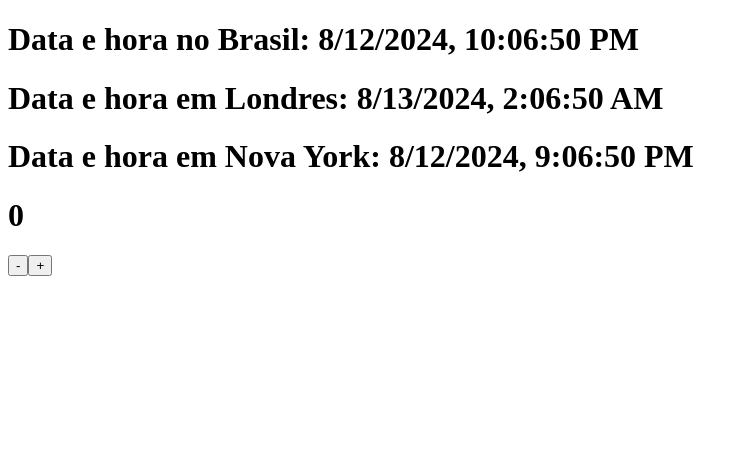
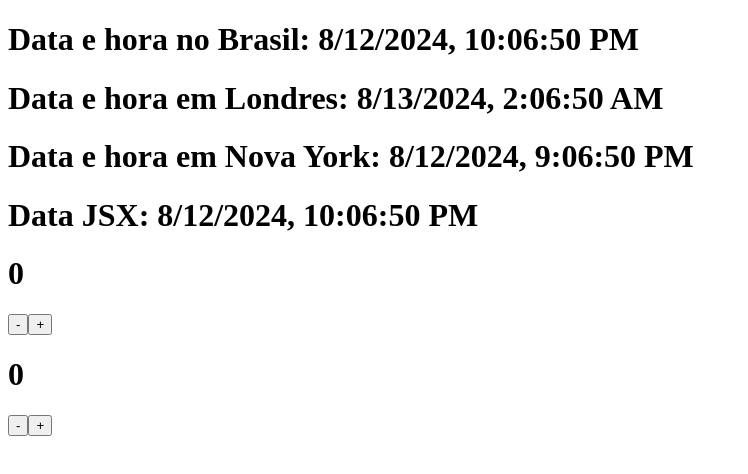
Before and after one commit to oliveiradsmatheus/AulaReact, a React (Create React App) app: page / in a window 1280 px wide. Shown: the top 474 px of the page, without its empty margins (0-748 px from the left). Built offline with nearby package versions, Linux system fonts and the light colour scheme.

Commit message:
Implementação de um relógio em .jsx

```diff
--- a/src/App.js
+++ b/src/App.js
@@ -1,5 +1,7 @@
 import Data from "./meusComponentes/Data.js";
+import DataV2 from "./meusComponentes/DataV2.jsx"
 import Contador from "./meusComponentes/ContadorV2.jsx"
+import ContadorV2 from "./meusComponentes/ContadorV2.jsx";
 
 function App() {
   return (
@@ -7,7 +9,9 @@
       <Data texto="Data e hora no Brasil: " timeZone="-3.00" />
       <Data texto="Data e hora em Londres: " timeZone="+1.00" />
       <Data texto="Data e hora em Nova York: " timeZone="-4.00" />
+      <DataV2 texto="Data JSX: " timeZone={-3.00} />
       <Contador />
+      <ContadorV2 />
     </div>
   );
 }
--- a/src/meusComponentes/ContadorV2.jsx
+++ b/src/meusComponentes/ContadorV2.jsx
@@ -1,6 +1,6 @@
 import { useState } from "react";
 
-export default function Contador(props) {
+export default function ContadorV2(props) {
     const [valor, setValor] = useState(0); //hook useState = Permite que você use o state e outros recursos do React sem escrever uma classe.
     //Também permite que você informe um valor inicial para o estado. useState(valor);
 
--- /dev/null
+++ b/src/meusComponentes/DataV2.jsx
@@ -0,0 +1,38 @@
+import { useEffect, useState } from "react";
+
+//useEffect é um hook que permite gerenciar o ciclo de vida de um componente quando ele é desenvolvido utilizando a sintaxe JSX.
+/*
+useEffect (function () {  <- willUnmount
+}, [] didMount // Se a lista estiver vazia, executa uma vez só)
+}, [item,item] didUpdate // Esta função será executada quando um componente for atualizado.
+*/
+
+export default function DataV2(props) {
+    const [dataAtual, setDataAtual] = useState(new Date().toLocaleString());
+
+    function pegaDataDe(timeZone) {
+        const dataAtual = new Date();
+        let timeZoneFromDB = parseInt(timeZone);
+        let diferencaTempo = timeZoneFromDB * 60 + dataAtual.getTimezoneOffset();
+        let milisegundos = parseInt(dataAtual.getTime() + (diferencaTempo * 60 * 1000));
+        const data = new Date(milisegundos);
+        return data;
+    }
+
+    // Exemplo de didMount
+    useEffect(() => {
+        setDataAtual(new Date().toLocaleString());
+        return () => {} // willUnmount
+    }, []);
+
+    // Exemplo de didUpdate
+    useEffect(() => {
+        setTimeout(() => {
+            setDataAtual(pegaDataDe(props.timeZone).toLocaleString());
+            },1000);
+    }, [dataAtual]) // Coloca na lista de atualização aquilo que deve ser observado.
+
+    return (
+        <h1>{props.texto || ""}{dataAtual}</h1>
+    );
+}
```
